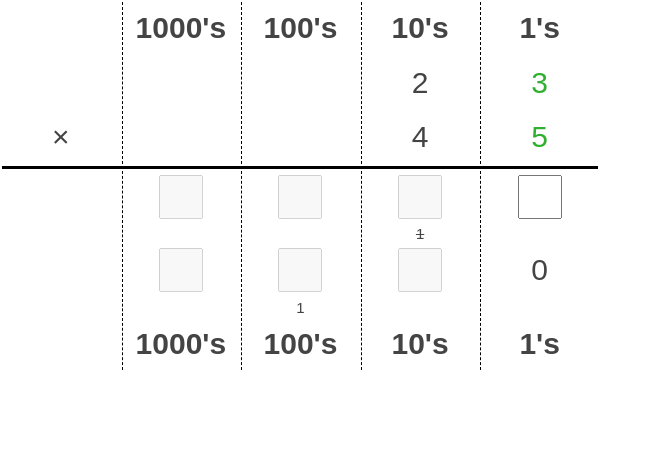
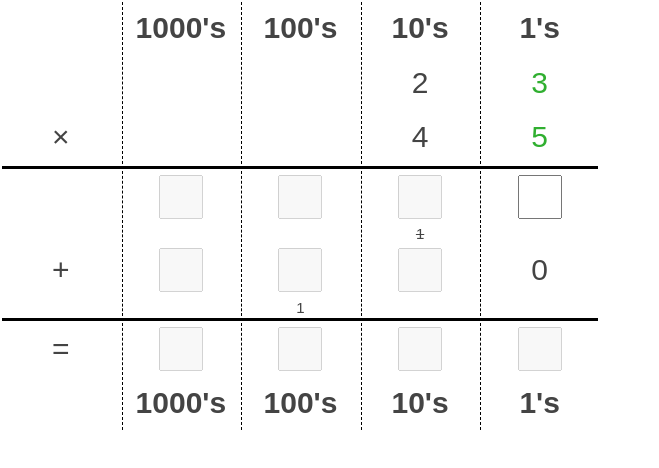
Before and after one commit to tmerrr/multiply-game, a React (Vite) app: page / in a window 1280 px wide. Shown: the top 468 px of the page, without its empty margins (0-659 px from the left). Built offline with nearby package versions, Linux system fonts and the light colour scheme.

Commit message:
adds final row for total

```diff
--- a/src/components/App.tsx
+++ b/src/components/App.tsx
@@ -46,6 +46,7 @@ function App() {
             <td className="divider" colSpan={5}></td>
           </tr>
 
+          {/* TOP ROW */}
           <tr className='row'>
             <td></td>
             <td><input className="numberInput" disabled={true} type="text" maxLength={2} /></td>
@@ -66,8 +67,9 @@ function App() {
             <td></td>
           </tr>
 
+          {/* SECOND ROW */}
           <tr className='row'>
-            <td></td>
+            <td>+</td>
             <td><input className="numberInput" disabled={true} type="text" maxLength={2} /></td>
             <td><input className="numberInput" disabled={true} type="text" maxLength={2} /></td>
             <td><input className="numberInput" disabled={true} type="text" maxLength={2} /></td>
@@ -80,6 +82,19 @@ function App() {
             <td>1</td>
             <td></td>
             <td></td>
+          </tr>
+
+          <tr>
+            <td className="divider" colSpan={5}></td>
+          </tr>
+
+          {/* FINAL ROW / TOTAL */}
+          <tr className='row'>
+            <td>=</td>
+            <td><input className="numberInput" disabled={true} type="text" maxLength={2} /></td>
+            <td><input className="numberInput" disabled={true} type="text" maxLength={2} /></td>
+            <td><input className="numberInput" disabled={true} type="text" maxLength={2} /></td>
+            <td><input className="numberInput" disabled={true} type="text" maxLength={2} /></td>
           </tr>
 
         </tbody>
```
